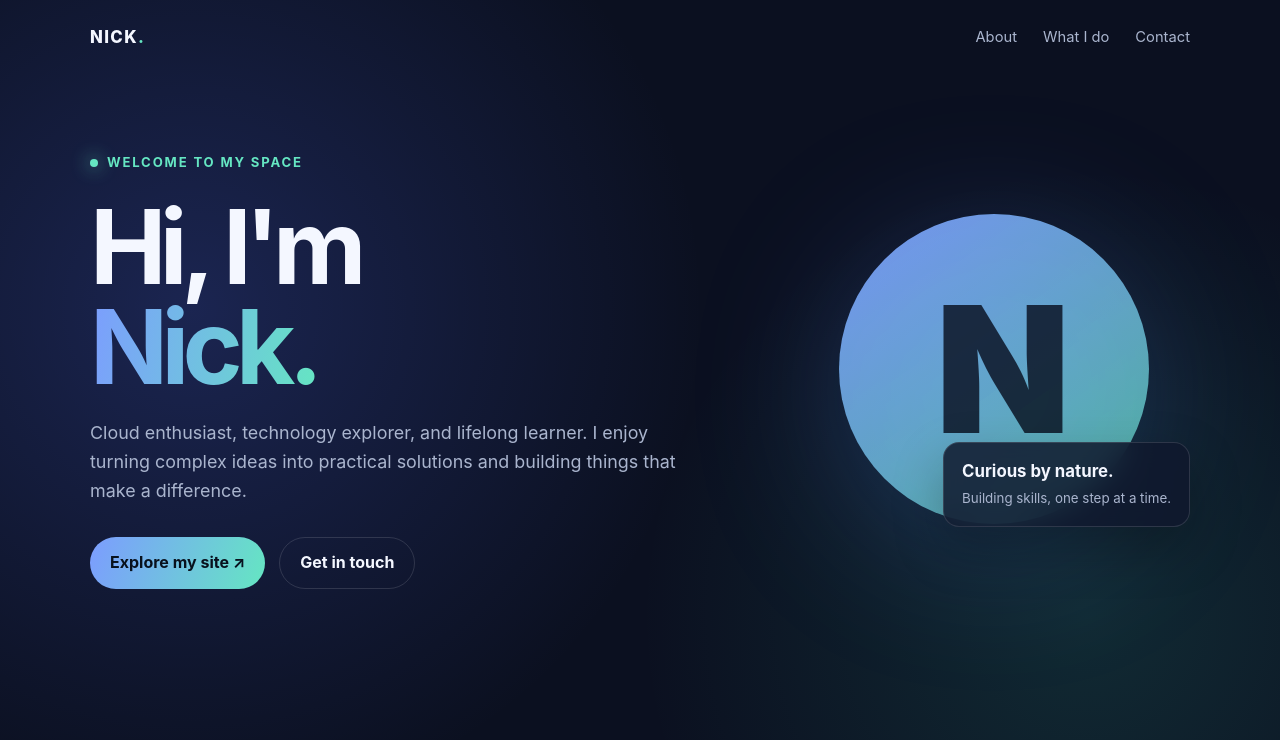
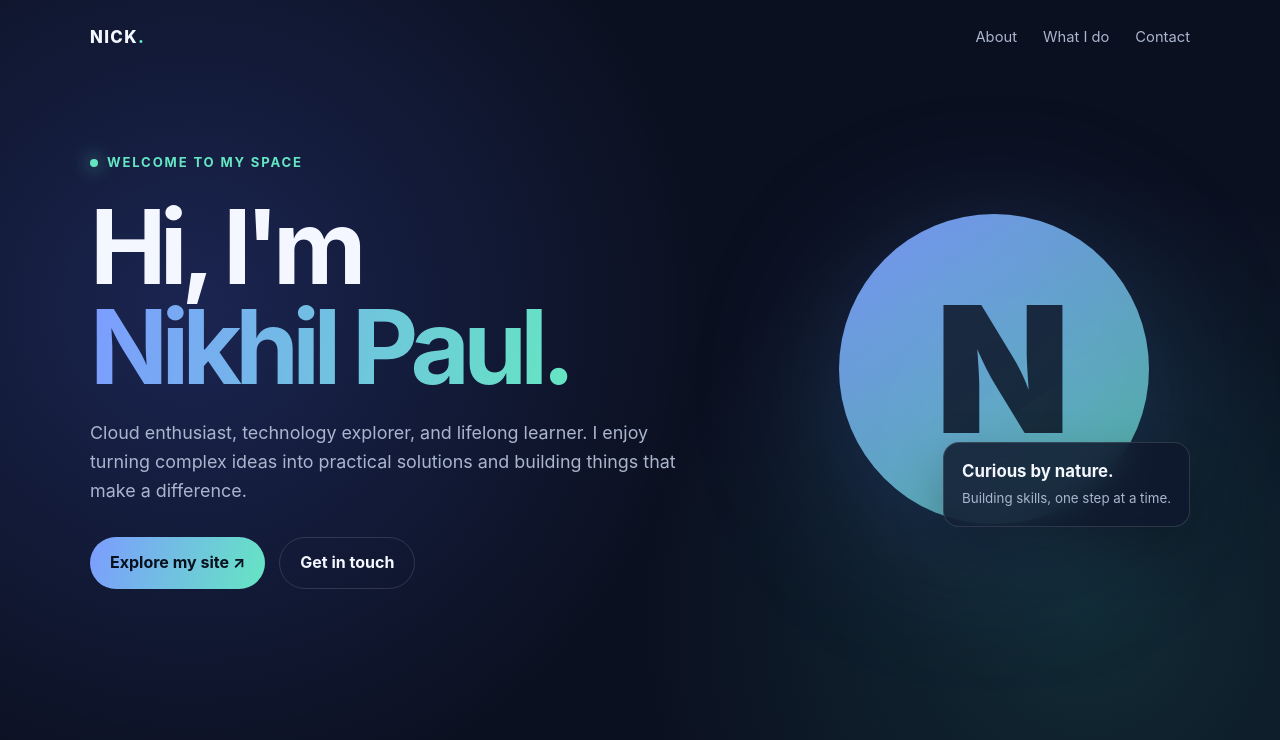
Before and after one commit to NikhilPaul06/nick-sample-site, a plain HTML site: page nick-sample-site.html in a window 1280 px wide. Shown: the top 740 px of the page. Drawn offline with Linux system fonts and the light colour scheme.

Commit message:
Update My Name from Nick to Nikhil Paul

```diff
--- a/nick-sample-site.html
+++ b/nick-sample-site.html
@@ -97,7 +97,7 @@
     <section class="hero wrap" id="home">
       <div>
         <div class="eyebrow"><span class="dot"></span> Welcome to my space</div>
-        <h1>Hi, I'm<br><span>Nick.</span></h1>
+        <h1>Hi, I'm<br><span>Nikhil Paul.</span></h1>
         <p class="intro">Cloud enthusiast, technology explorer, and lifelong learner. I enjoy turning complex ideas into practical solutions and building things that make a difference.</p>
         <div class="actions">
           <a class="btn primary" href="#about">Explore my site <span aria-hidden="true">&nbsp;↗</span></a>
```
